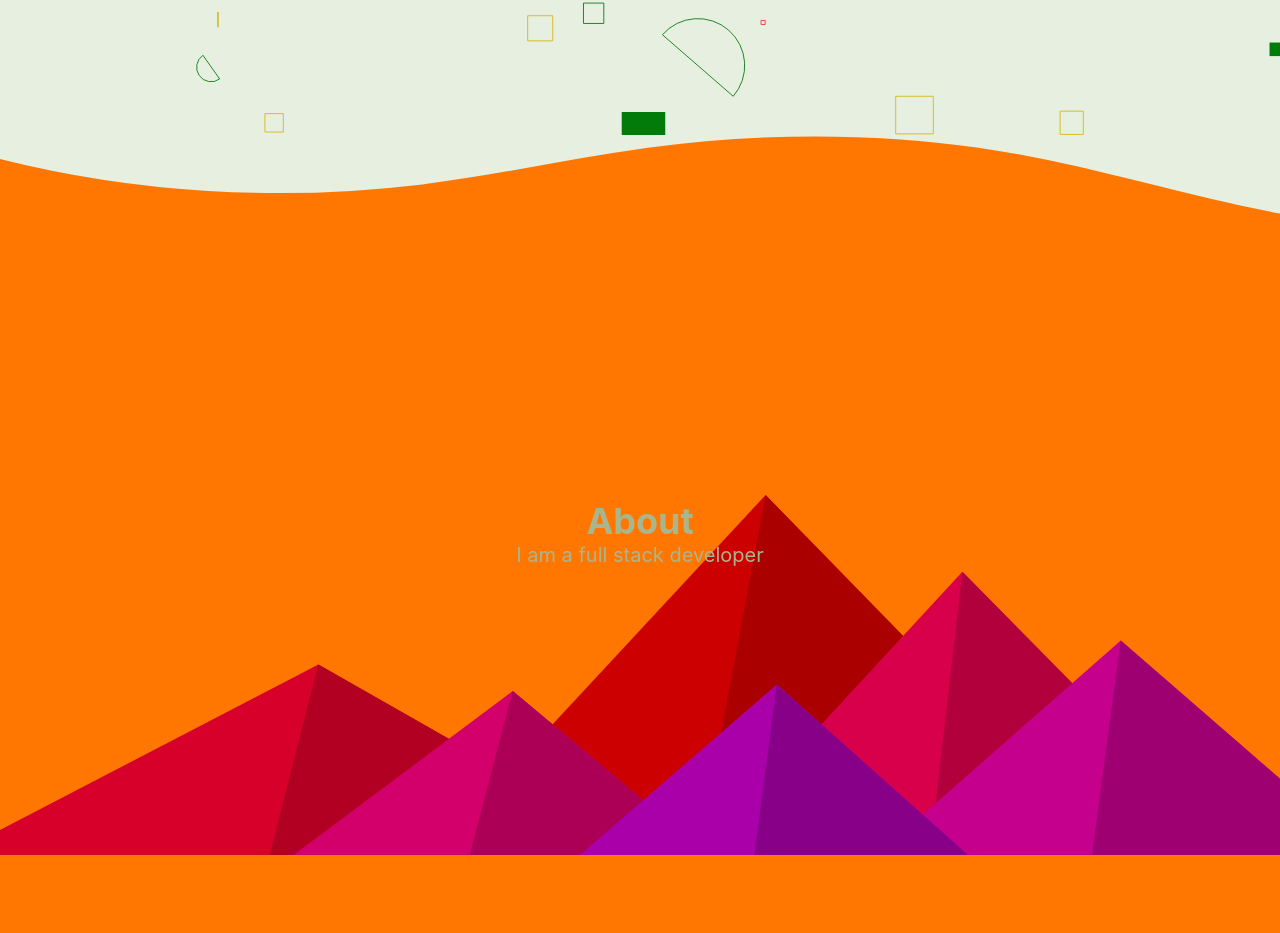
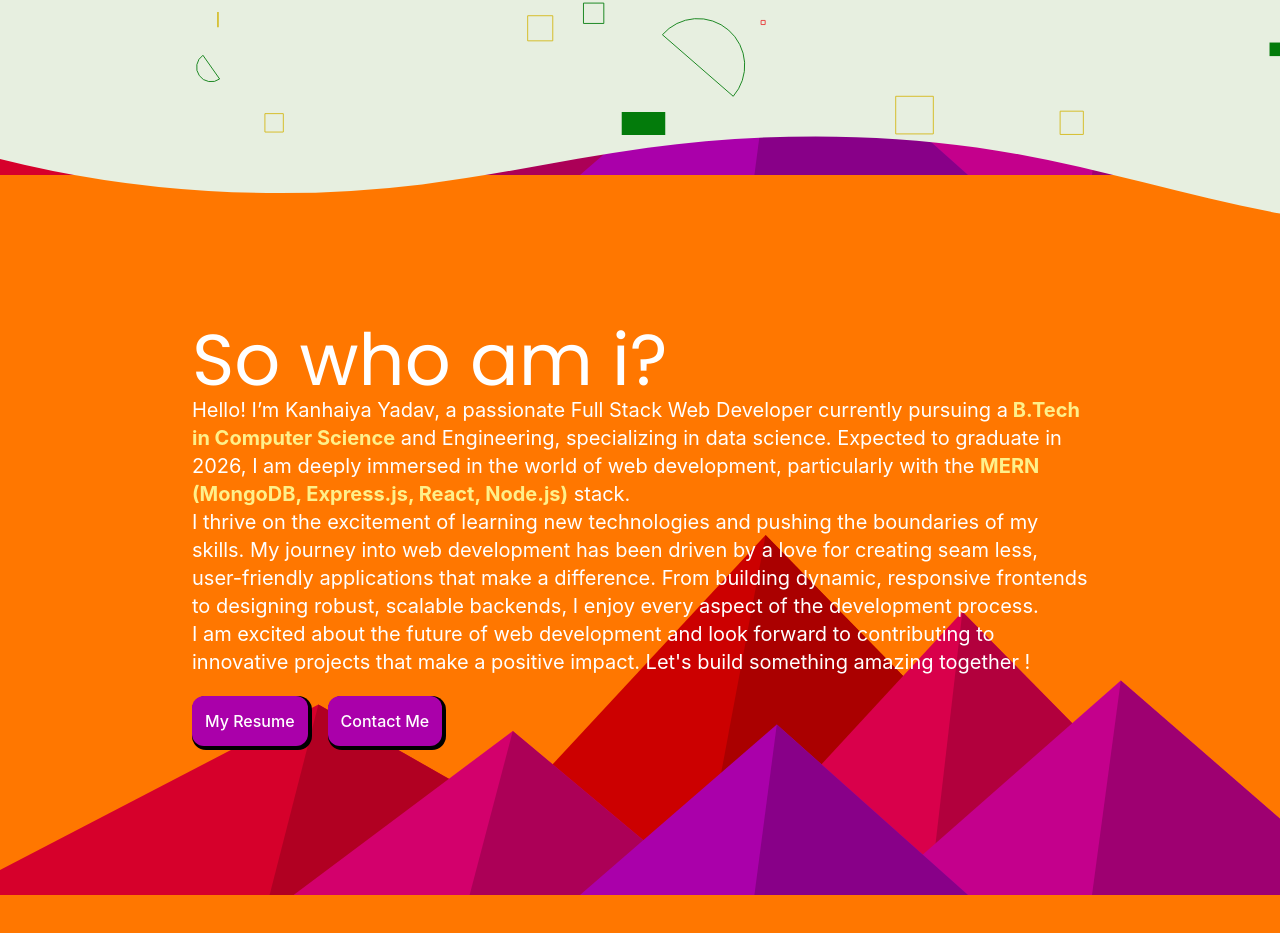
Before and after one commit to kanhaiyadav/Portfolio, a React (Vite) app: page / in a window 1280 px wide. Shown: the part 665-1598 px from the top of the page. Built offline with nearby package versions, Linux system fonts and the light colour scheme.

Commit message:
About page almost completed just the social links are remainin

```diff
--- a/src/components/About/About.jsx
+++ b/src/components/About/About.jsx
@@ -1,19 +1,45 @@
 import './About.styles.css';
 import aboutBackground from "../../assets/flat-mountains.svg";
+import Section from '../section.component';
+import Button from '../button';
 
 const About = () => {
     return (
-        <div className="flex flex-col items-center justify-center h-screen relative" style={{
-            background: `url(${aboutBackground})`,
-        }}>
+        <Section path={aboutBackground} className="flex flex-col items-center justify-center h-screen relative">
             <div className="custom-shape-divider-top-1722478922">
                 <svg data-name="Layer 1" xmlns="http://www.w3.org/2000/svg" viewBox="0 0 1200 120" preserveAspectRatio="none">
                     <path d="M321.39,56.44c58-10.79,114.16-30.13,172-41.86,82.39-16.72,168.19-17.73,250.45-.39C823.78,31,906.67,72,985.66,92.83c70.05,18.48,146.53,26.09,214.34,3V0H0V27.35A600.21,600.21,0,0,0,321.39,56.44Z" className="shape-fill"></path>
                 </svg>
             </div>
-            <h1 className="text-4xl font-bold">About</h1>
-            <p className="text-xl">I am a full stack developer</p>
-        </div>
+            <div className='w-[70%]'>
+                <h1 className="text-7xl text-white font-Poppins">So who am i?</h1>
+                <div>
+                    <p className="text-xl text-white">
+                        Hello! I’m Kanhaiya Yadav, a passionate Full Stack Web Developer currently pursuing a
+                        <span className='font-bold text-yellow-200'> B.Tech in Computer Science</span> and Engineering, specializing in data science. Expected to
+                        graduate in 2026, I am deeply immersed in the world of web development, particularly
+                        with the <span className='font-bold text-yellow-200'> MERN (MongoDB, Express.js, React, Node.js)</span> stack.</p>
+                    <p className="text-xl text-white">
+                        I thrive on the excitement of learning new technologies and pushing the boundaries of
+                        my skills. My journey into web development has been driven by a love for creating seam
+                        less, user-friendly applications that make a difference. From building dynamic,
+                        responsive frontends to designing robust, scalable backends, I enjoy every aspect of the
+                        development process.</p>
+                    <p className="text-xl text-white">
+
+                    </p>
+                    <p className="text-xl text-white">
+                        </p>
+                    <p className="text-xl text-white">
+                        I am excited about the future of web development and look forward to contributing to
+                        innovative projects that make a positive impact. Let's build something amazing together
+                        !</p>
+                </div>
+                <Button>My Resume</Button>
+                <Button>Contact Me</Button>
+            </div>
+
+        </Section>
     );
 };
 
--- /dev/null
+++ b/src/components/RoundIcons.jsx
@@ -0,0 +1,7 @@
+const RoundIcon = ({ icon, color }) => {
+  return (
+    <div className="round-icon" style={{ backgroundColor: color }}>
+      <i className={icon} />
+    </div>
+  );
+}
--- /dev/null
+++ b/src/components/button.jsx
@@ -0,0 +1,9 @@
+const Button = ({ children, className }) => {
+    return (
+        <button className={`bg-[#aa00aa] text-white p-3 rounded-xl mt-5 mr-5 shadow-[2px_2px_0px_2px_rgba(0,0,0)] hover:bg-blue-600 hover:scale-110 transition-[transform] ${className}`}>
+            {children}
+        </button>
+    );
+}
+
+export default Button;
```
